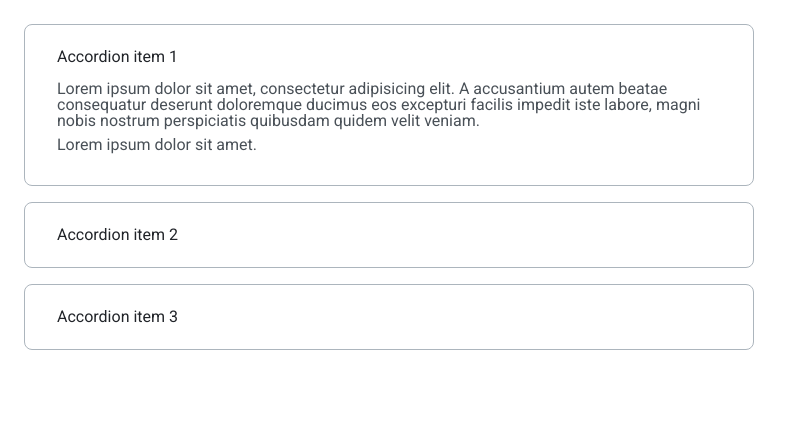
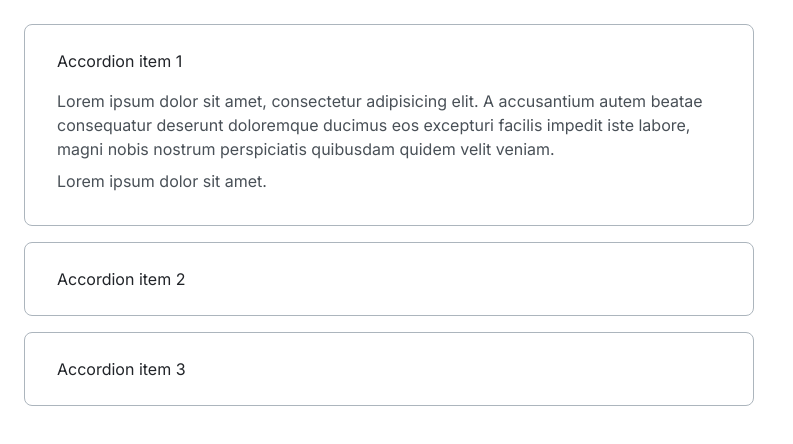
Before and after one commit to js-tasks-ru/htmlcss-20220811_evgenii89, a website: page 03-lection1/02-accordion/index.html in a window 1280 px wide. Both pictures are taken after a click on the heading "Accordion item 1". Shown: the whole page, without its empty margins (0-793 px from the left). Drawn offline with nearby package versions, Linux system fonts and the light colour scheme.

Commit message:
Fixed - PR comments

```diff
--- a/03-lection1/02-accordion/accordion.css
+++ b/03-lection1/02-accordion/accordion.css
@@ -1,16 +1,30 @@
 /* Стилизация аккордеона */
+@import "./fonts/fonts.css";
+
 .accordion {
+    padding: 24px;
+    width: 730px;
+    display: flex;
+    flex-direction: column;
+    gap: 16px;
+}
+
+.accordion__item {
     border-width: 1px;
     border-style: solid;
     border-color: var(--grey-3);
+    border-radius: 8px;
 
-    padding: 1.5rem 2rem;
+    padding: 24px 32px;
 
-    font-family: var(--font-family-inter, var(--font-family-default));
-    line-height: 1.5rem;
+    color: var(--color-default);
+    font-style: normal;
+    font-size: 16px;
+    font-family: 'Inter', var(--font-family-default);
+    line-height: 24px;
 }
-.accordion[open] {
-    padding-bottom: 2rem;
+.accordion__item[open] {
+    padding-bottom: 32px;
 }
 
 .accordion__summary::-webkit-details-marker { display: none; } /* оставлено для совместимости с chrome */
@@ -21,8 +35,12 @@
 }
 
 .accordion__content {
-    padding-top: 1rem;
+    padding-top: 16px;
     display: flex;
     flex-direction: column;
-    gap: 0.5rem;
+    gap: 8px;
 }
+
+.content__text {
+    margin: 0;
+}
--- /dev/null
+++ b/03-lection1/02-accordion/fonts/fonts.css
@@ -0,0 +1 @@
+@import url('https://fonts.googleapis.com/css2?family=Inter&display=swap');
--- a/03-lection1/02-accordion/index.html
+++ b/03-lection1/02-accordion/index.html
@@ -5,49 +5,38 @@
         <title>Accordions</title>
         <link rel="stylesheet" href="../../assets/css/main.css">
         <link rel="stylesheet" href="./accordion.css">
-        <style>
-            .container { /* Класс представлен для целей тестирования верстки аккордионов */
-                padding: 1.5rem;
-                width: 730px;
-                display: flex;
-                flex-direction: column;
-                gap: 1rem;
-            }
-            /* класс не относится напрямую к аккордиону, а является лишь часть пользовательского контента, поэтому не лежит в './accordion.css' */
-            .content__item { margin: 0; }
-        </style>
     </head>
     <body>
-    <div class="container">
-        <details class="accordion">
+    <div class="accordion">
+        <details class="accordion__item">
             <summary class="accordion__summary">Accordion item 1</summary>
             <article class="accordion__content">
-                <p class="content__item">
+                <p class="content__text">
                     Lorem ipsum dolor sit amet, consectetur adipisicing elit. A accusantium autem beatae consequatur deserunt doloremque ducimus eos excepturi facilis impedit iste labore, magni nobis nostrum perspiciatis quibusdam quidem velit veniam.
                 </p>
-                <p class="content__item">
+                <p class="content__text">
                     Lorem ipsum dolor sit amet.
                 </p>
             </article>
         </details>
-        <details class="accordion">
+        <details class="accordion__item">
             <summary class="accordion__summary">Accordion item 2</summary>
             <article class="accordion__content">
-                <span class="content__item">
+                <span class="content__text">
                     Lorem ipsum dolor sit amet, consectetur adipisicing elit. Doloremque earum eum inventore laudantium minima modi nesciunt pariatur perspiciatis recusandae veritatis!
                 </span>
-                <blockquote class="content__item">
+                <blockquote class="content__text">
                     Lorem ipsum dolor sit amet, consectetur adipisicing elit. Aspernatur blanditiis cum dicta incidunt necessitatibus nemo tempore!
                 </blockquote>
             </article>
         </details>
-        <details class="accordion">
+        <details class="accordion__item">
             <summary class="accordion__summary">Accordion item 3</summary>
             <article class="accordion__content">
-                <p class="content__item">
+                <p class="content__text">
                     Lorem ipsum dolor sit amet, consectetur adipisicing elit. Corporis expedita iure libero magni sapiente voluptates? Aperiam, beatae, excepturi exercitationem in itaque magnam, magni minima nisi perspiciatis quaerat quam quos ut.
                 </p>
-                <p class="content__item">
+                <p class="content__text">
                     Lorem ipsum dolor sit amet, consectetur adipisicing elit. Debitis deleniti ducimus error fugiat odit porro sed tempora voluptatum! Aperiam molestias porro sapiente. Adipisci atque blanditiis delectus, expedita harum laborum maiores mollitia quidem, rem repellat ut vero. Nemo nesciunt quaerat quis!
                 </p>
             </article>
--- a/assets/css/main.css
+++ b/assets/css/main.css
@@ -21,19 +21,6 @@
     --color-alternate: var(--white);
 
     --color-default: var(--grey-4);
+
+    --font-family-default: 'Roboto', sans-serif;
 }
-
-* {
-    /*  Text  */
-    --font-family-default: 'Roboto', sans-serif !important;
-    --font-family-inter: 'Inter', sans-serif !important;
-
-    font-family: var(--font-family-default);
-    color: var(--color-default);
-    font-style: normal !important;
-    font-size: 16px !important;
-    line-height: 16px;
-
-    /*  Borders  */
-    border-radius: 8px !important;
-}
```
